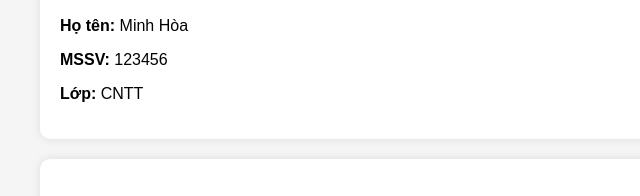
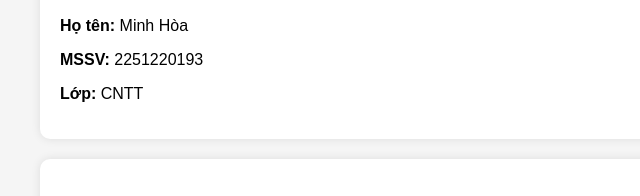
Before and after one commit to mhsieucode/devops-mini-project, a website: page frontend/index.html in a window 1280 px wide. Shown: the part 170-366 px from the top of the page, 0-640 px from the left. Drawn offline with Linux system fonts and the light colour scheme; no server answers.

Commit message:
update code

```diff
--- a/frontend/index.html
+++ b/frontend/index.html
@@ -40,7 +40,7 @@
     <div class="box">
       <h2>📌 Thông tin sinh viên</h2>
       <p><b>Họ tên:</b> Minh Hòa</p>
-      <p><b>MSSV:</b> 123456</p>
+      <p><b>MSSV:</b> 2251220193</p>
       <p><b>Lớp:</b> CNTT</p>
     </div>
 
```
